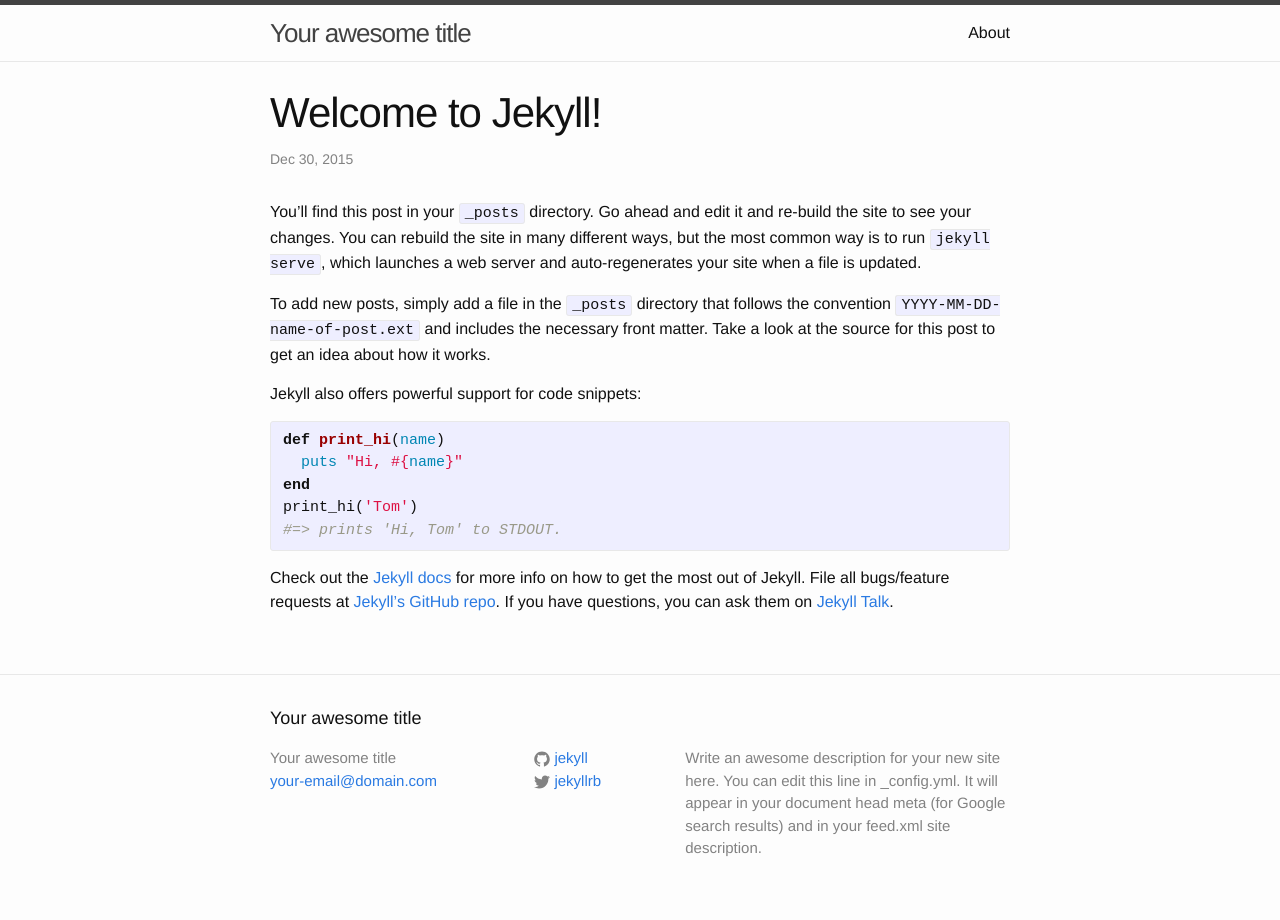
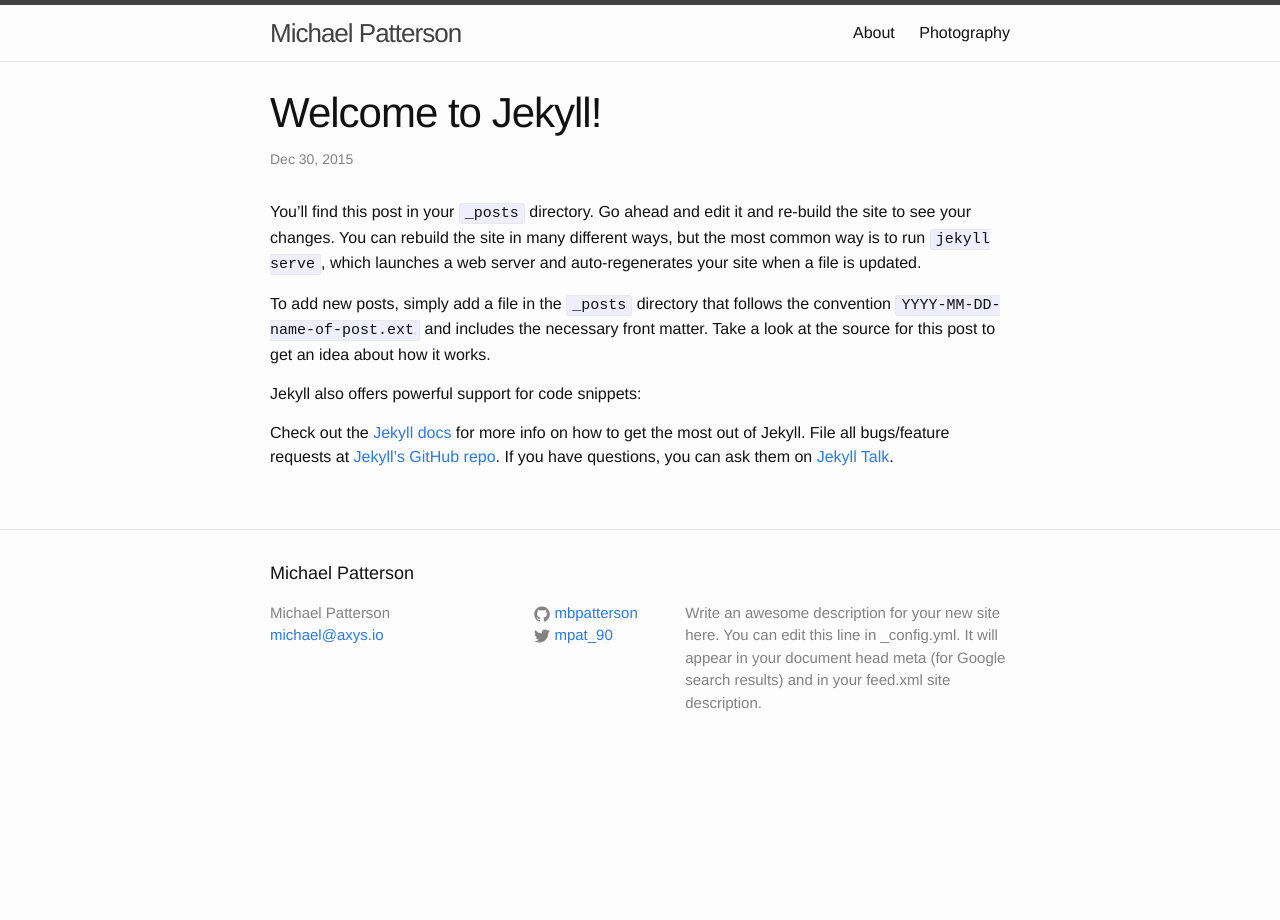
Before and after one commit to mbpatterson/blog, a Jekyll site: the page built from _posts/2015-12-29-welcome-to-jekyll.markdown, in a window 1280 px wide. Built offline with Jekyll 4.4.1, drawn with Linux system fonts in a browser that asks for light colours.

Commit message:
Set contact info, created first post and photography page

```diff
--- a/_config.yml
+++ b/_config.yml
@@ -6,16 +6,16 @@
 # 'jekyll serve'. If you change this file, please restart the server process.
 
 # Site settings
-title: Your awesome title
-email: your-email@domain.com
+title: Michael Patterson
+email: michael@axys.io
 description: > # this means to ignore newlines until "baseurl:"
   Write an awesome description for your new site here. You can edit this
   line in _config.yml. It will appear in your document head meta (for
   Google search results) and in your feed.xml site description.
 baseurl: "" # the subpath of your site, e.g. /blog
-url: "http://yourdomain.com" # the base hostname & protocol for your site
-twitter_username: jekyllrb
-github_username:  jekyll
+url: "http://michaelpatterson.me" # the base hostname & protocol for your site
+twitter_username: mpat_90
+github_username:  mbpatterson
 
 # Build settings
 markdown: kramdown
--- a/_posts/2015-12-29-welcome-to-jekyll.markdown
+++ b/_posts/2015-12-29-welcome-to-jekyll.markdown
@@ -4,19 +4,12 @@ title:  "Welcome to Jekyll!"
 date:   2015-12-29 21:18:23 -0500
 categories: jekyll update
 ---
-You’ll find this post in your `_posts` directory. Go ahead and edit it and re-build the site to see your changes. You can rebuild the site in many different ways, but the most common way is to run `jekyll serve`, which launches a web server and auto-regenerates your site when a file is updated.
+You’ll find this post in your `_posts` directory. Go ahead and edit it and re-build the site to see your changes. You can rebuild the site in many  different ways, but the most common way is to run `jekyll serve`, which launches a web server and auto-regenerates your site when a file is updated.
 
 To add new posts, simply add a file in the `_posts` directory that follows the convention `YYYY-MM-DD-name-of-post.ext` and includes the necessary front matter. Take a look at the source for this post to get an idea about how it works.
 
 Jekyll also offers powerful support for code snippets:
 
-{% highlight ruby %}
-def print_hi(name)
-  puts "Hi, #{name}"
-end
-print_hi('Tom')
-#=> prints 'Hi, Tom' to STDOUT.
-{% endhighlight %}
 
 Check out the [Jekyll docs][jekyll-docs] for more info on how to get the most out of Jekyll. File all bugs/feature requests at [Jekyll’s GitHub repo][jekyll-gh]. If you have questions, you can ask them on [Jekyll Talk][jekyll-talk].
 
--- /dev/null
+++ b/photography/index.html
@@ -0,0 +1,5 @@
+---
+layout: page
+title: Photography
+permalink: /photography/
+---
```
Also changed, not shown: _posts/2016-1-1-first-post.markdown (added, +7 -0 lines).
